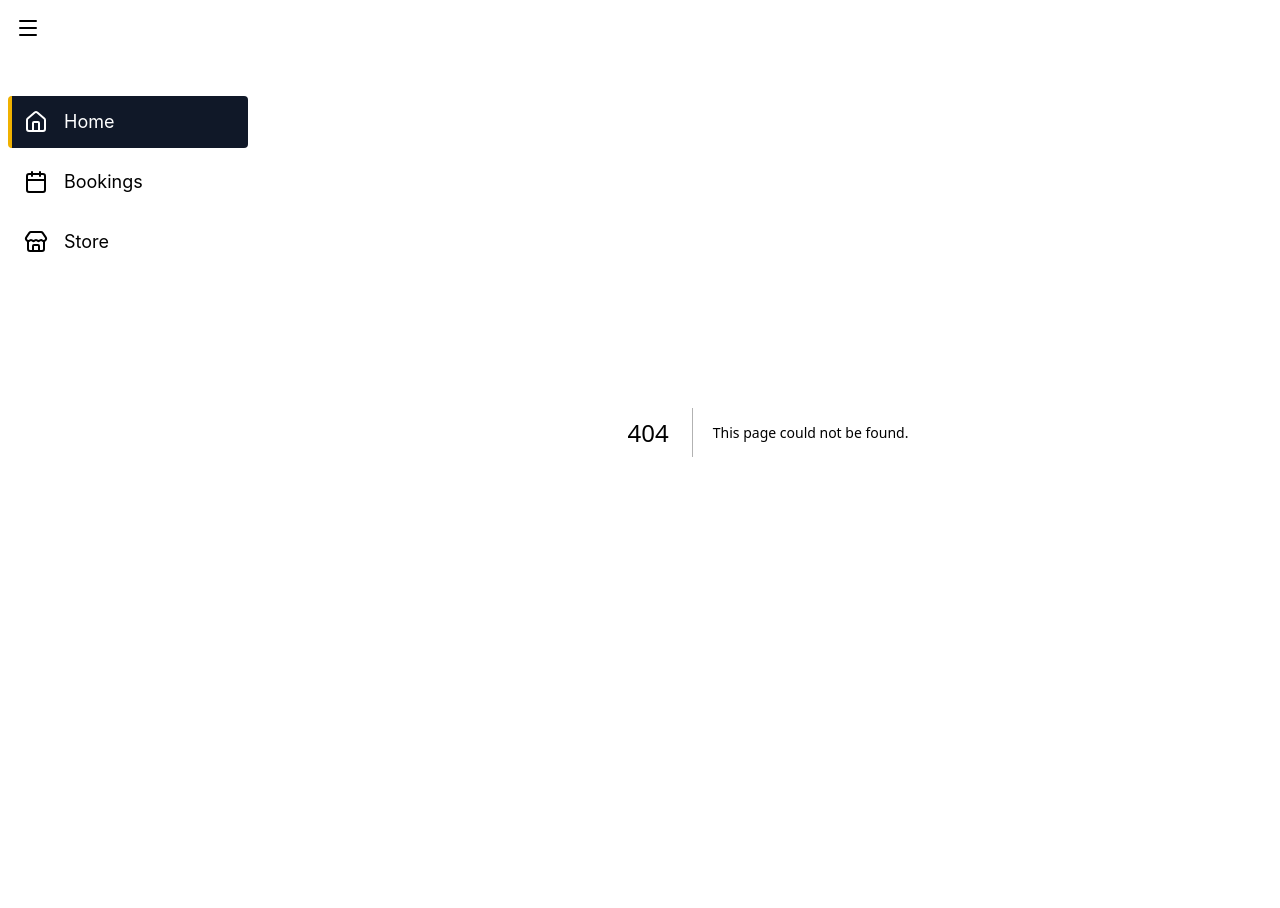
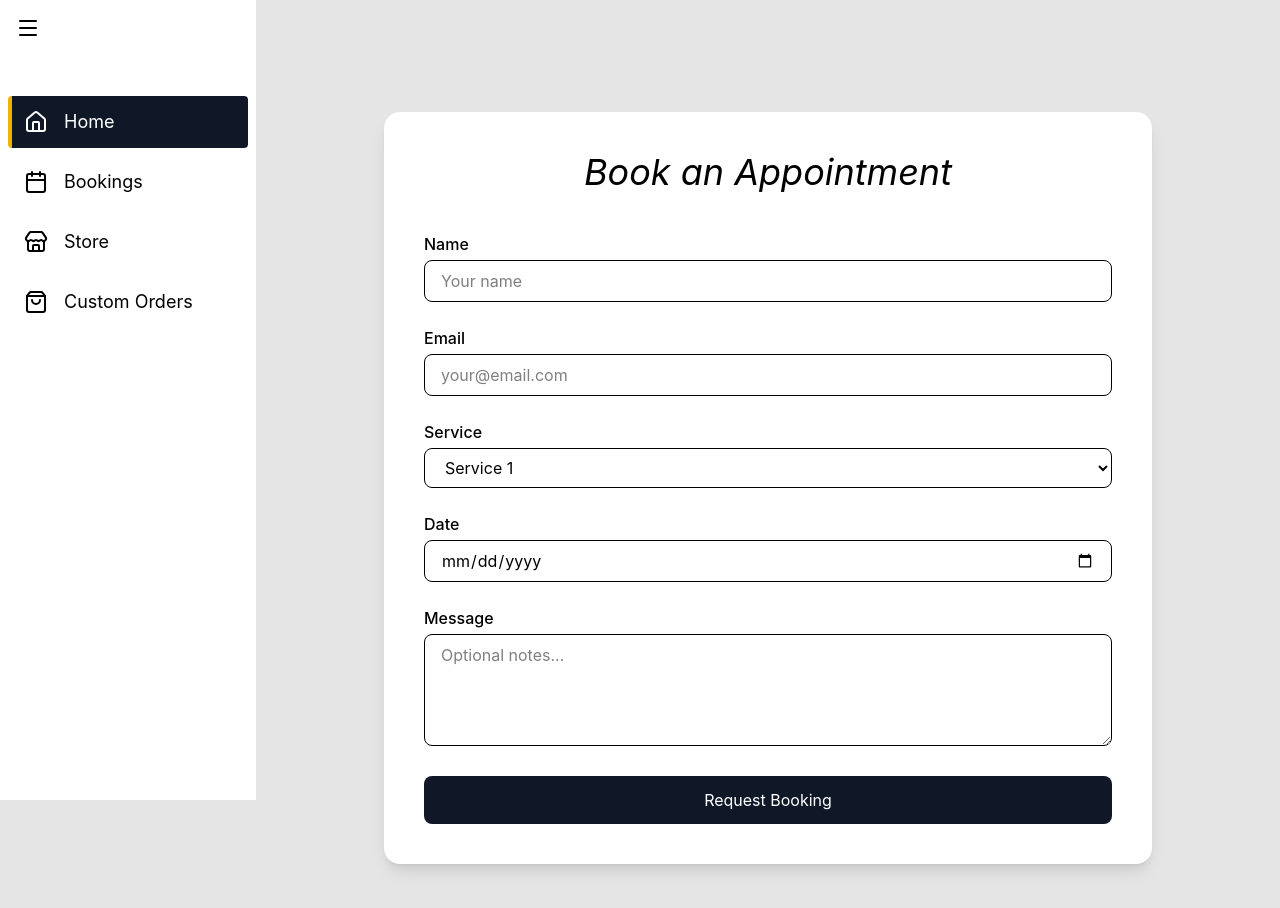
Before and after one commit to amond049/mehendhibyb, a Next.js app: page /bookings in a window 1280 px wide. Before the commit this address had no page. Shown: the top 908 px of the page. Before the commit the page ends 864 px from the top, so only its background shows below. Built offline with nearby package versions, Linux system fonts and the light colour scheme.

Commit message:
Adding the booking page

```diff
--- /dev/null
+++ b/app/bookings/page.tsx
@@ -0,0 +1,79 @@
+export default function BookingPage() {
+  return (
+    <main className="min-h-screen bg-neutral-200 flex justify-center px-6 py-20">
+
+      <div className="max-w-3xl w-full bg-white rounded-2xl shadow-lg p-10">
+
+        <h1 className="text-4xl italic text-center mb-10">
+          Book an Appointment
+        </h1>
+
+        <form className="space-y-6">
+
+          <div>
+            <label className="block mb-1 font-medium">
+              Name
+            </label>
+            <input
+              type="text"
+              placeholder="Your name"
+              className="w-full border rounded-lg px-4 py-2"
+            />
+          </div>
+
+          <div>
+            <label className="block mb-1 font-medium">
+              Email
+            </label>
+            <input
+              type="email"
+              placeholder="your@email.com"
+              className="w-full border rounded-lg px-4 py-2"
+            />
+          </div>
+
+          <div>
+            <label className="block mb-1 font-medium">
+              Service
+            </label>
+            <select className="w-full border rounded-lg px-4 py-2">
+              <option>Service 1</option>
+              <option>Service 2</option>
+              <option>Service 3</option>
+            </select>
+          </div>
+
+          <div>
+            <label className="block mb-1 font-medium">
+              Date
+            </label>
+            <input
+              type="date"
+              className="w-full border rounded-lg px-4 py-2"
+            />
+          </div>
+
+          <div>
+            <label className="block mb-1 font-medium">
+              Message
+            </label>
+            <textarea
+              placeholder="Optional notes..."
+              className="w-full border rounded-lg px-4 py-2 h-28"
+            />
+          </div>
+
+          <button
+            type="submit"
+            className="w-full bg-gray-900 text-white py-3 rounded-lg hover:bg-black transition"
+          >
+            Request Booking
+          </button>
+
+        </form>
+
+      </div>
+
+    </main>
+  )
+}
--- a/app/page.tsx
+++ b/app/page.tsx
@@ -2,25 +2,22 @@ import Banner from "@/components/banner"
 import WelcomeSection from "@/components/welcomeSection"
 import ServicesSection from "@/components/ourServicesSection"
 import SideNav from "@/components/sideNav"
+import ContactSection from "@/components/contactUsSection"
 
 export default function Home() {
   return (
-    <main className="bg-neutral-200 min-h-screen">
+    <main className="bg-neutral-200 min-h-screen md:ml-16">
 
-      <Banner />
+  <SideNav />
 
-      <div className="max-w-6xl mx-auto grid md:grid-cols-[1fr_200px] gap-10 px-6">
+  <Banner />
 
-        <div>
-          <WelcomeSection />
-          <ServicesSection />
-          {/* ContactSection later */}
-        </div>
+  <div className="max-w-6xl mx-auto px-6">
+    <WelcomeSection />
+    <ServicesSection />
+    <ContactSection/>
+  </div>
 
-        <SideNav />
-
-      </div>
-
-    </main>
+</main>
   )
 }
--- a/components/banner.tsx
+++ b/components/banner.tsx
@@ -4,13 +4,13 @@ export default function Banner() {
       <div
         className="
           w-full
-          max-w-6xl
+          max-w-5xl
           h-40 sm:h-56 md:h-72
           rounded-3xl
           flex
           items-center
           justify-center
-          bg-[#2E3022]
+          bg-gradient-to-r from-[#2E3022] to-[#3A3D2A]
         "
       >
         <h1
--- /dev/null
+++ b/components/contactUsSection.tsx
@@ -0,0 +1,73 @@
+"use client"
+
+import { Facebook, Instagram, Youtube } from "lucide-react"
+
+export default function ContactSection() {
+  return (
+    <section id="contact" className="scroll-mt-32 py-20">
+
+      {/* Divider */}
+      <div className="flex items-center mb-10">
+        <div className="flex-grow border-t border-gray-400"></div>
+        <div className="mx-3 text-gray-500">✿</div>
+        <div className="flex-grow border-t border-gray-400"></div>
+      </div>
+
+      {/* Title */}
+      <h2 className="text-center text-3xl sm:text-4xl md:text-5xl italic font-semibold mb-6 sm:mb-10">
+        Contact Us
+      </h2>
+
+      {/* Social Links */}
+      <div className="flex flex-wrap justify-center gap-6">
+
+        {/* Meta */}
+        <a
+          href="#"
+          className="flex items-center gap-3 bg-white px-6 py-4 rounded-xl shadow hover:shadow-lg transition"
+        >
+          <Facebook />
+          <span>Meta</span>
+        </a>
+
+        {/* Instagram */}
+        <a
+          href="#"
+          className="flex items-center gap-3 bg-white px-6 py-4 rounded-xl shadow hover:shadow-lg transition"
+        >
+          <Instagram />
+          <span>Instagram</span>
+        </a>
+
+        {/* TikTok */}
+        <a
+          href="#"
+          className="flex items-center gap-3 bg-white px-6 py-4 rounded-xl shadow hover:shadow-lg transition"
+        >
+          🎵
+          <span>TikTok</span>
+        </a>
+
+        {/* YouTube */}
+        <a
+          href="#"
+          className="flex items-center gap-3 bg-white px-6 py-4 rounded-xl shadow hover:shadow-lg transition"
+        >
+          <Youtube />
+          <span>YouTube</span>
+        </a>
+
+        {/* X / Twitter */}
+        <a
+          href="#"
+          className="flex items-center gap-3 bg-white px-6 py-4 rounded-xl shadow hover:shadow-lg transition"
+        >
+          ✕
+          <span>X</span>
+        </a>
+
+      </div>
+
+    </section>
+  )
+}
--- a/components/ourServicesSection.tsx
+++ b/components/ourServicesSection.tsx
@@ -63,7 +63,7 @@ export default function ServicesSection() {
         </div>
 
         {/* Title */}
-        <h2 className="text-center text-3xl md:text-5xl italic mb-10">
+        <h2 className="text-center text-3xl sm:text-4xl md:text-5xl italic font-semibold mb-6 sm:mb-10">
           Our Services
         </h2>
 
--- a/components/sidebar.tsx
+++ b/components/sidebar.tsx
@@ -1,16 +1,18 @@
 "use client";
 
 import { useState } from "react";
-import { Menu, X, Home, Calendar, Store } from "lucide-react";
+import { Menu, X, Home, Calendar, Store, ShoppingBag } from "lucide-react";
+import Link from "next/link";
 
 export default function Sidebar({ collapsed, setCollapsed }: any) {
   const [mobileOpen, setMobileOpen] = useState(false);
   const [activeItem, setActiveItem] = useState("Home");
 
   const items = [
-    { name: "Home", icon: Home },
-    { name: "Bookings", icon: Calendar },
-    { name: "Store", icon: Store },
+    { name: "Home", icon: Home, href: "/" },
+    { name: "Bookings", icon: Calendar, href: "/bookings" },
+    { name: "Store", icon: Store, href: "/store" },
+    { name: "Custom Orders", icon: ShoppingBag, href: "/custom-orders" },
   ];
 
   return (
@@ -65,9 +67,13 @@ export default function Sidebar({ collapsed, setCollapsed }: any) {
             const isActive = activeItem === item.name;
 
             return (
-              <div
+              <Link
                 key={i}
-                onClick={() => setActiveItem(item.name)}
+                href={item.href}
+                onClick={() => {
+                  setActiveItem(item.name);
+                  setMobileOpen(false);
+                }}
                 className={`
                   group flex items-center gap-4
                   p-3 rounded cursor-pointer
@@ -84,7 +90,11 @@ export default function Sidebar({ collapsed, setCollapsed }: any) {
                   size={24}
                   className={`
                     transition-colors
-                    ${isActive ? "text-white" : "text-black group-hover:text-white"}
+                    ${
+                      isActive
+                        ? "text-white"
+                        : "text-black group-hover:text-white"
+                    }
                   `}
                 />
 
@@ -92,13 +102,17 @@ export default function Sidebar({ collapsed, setCollapsed }: any) {
                   <span
                     className={`
                       text-lg transition-colors
-                      ${isActive ? "text-white" : "text-black group-hover:text-white"}
+                      ${
+                        isActive
+                          ? "text-white"
+                          : "text-black group-hover:text-white"
+                      }
                     `}
                   >
                     {item.name}
                   </span>
                 )}
-              </div>
+              </Link>
             );
           })}
         </nav>
```
